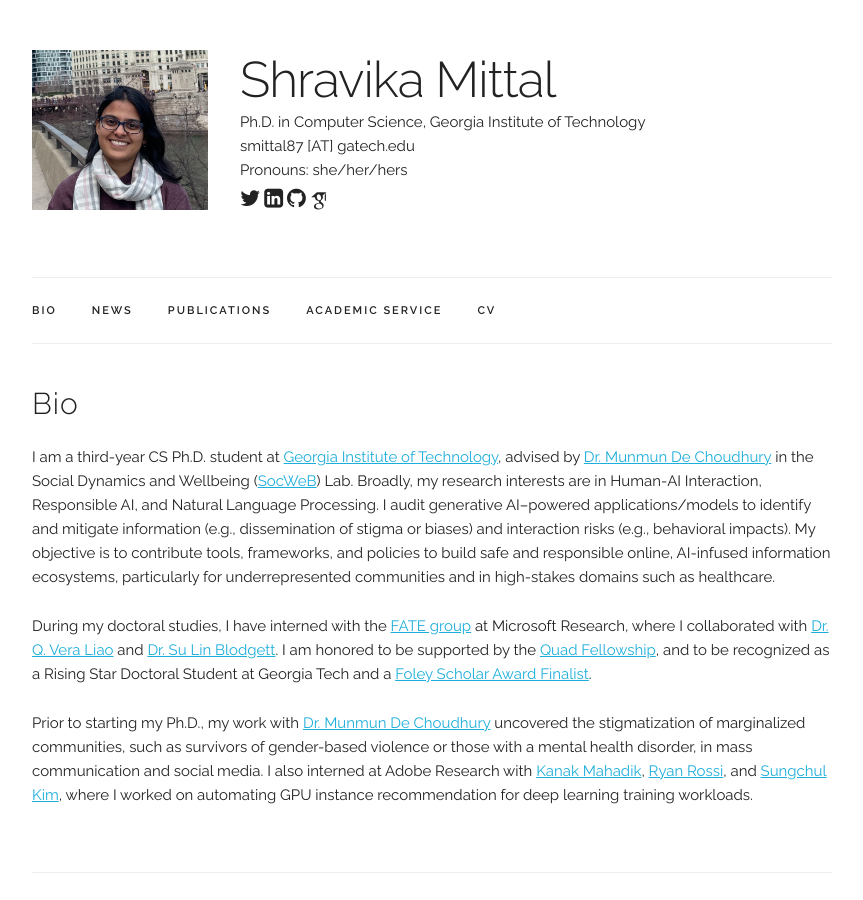
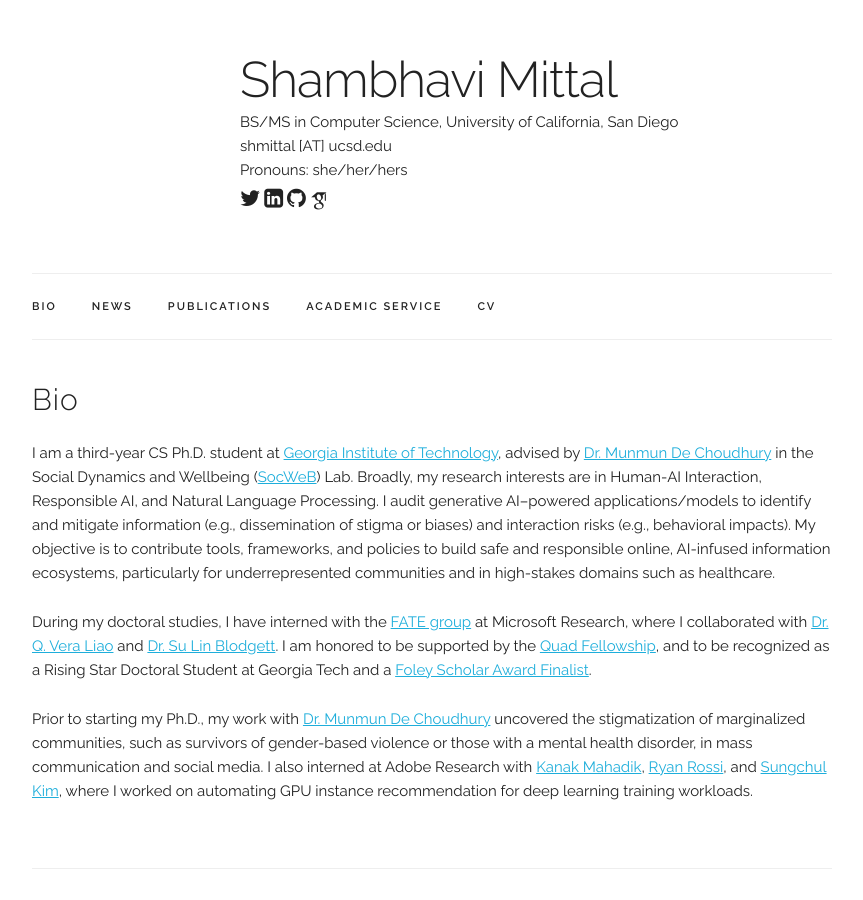
Before and after one commit to shambhavi-20/shambhavi-20.github.io, a Jekyll site: the page built from index.html, in a window 1280 px wide and 900 px high. Shown: the whole window, without its empty margins (208-1071 px from the left). Built offline with Jekyll 4.4.1, drawn with Linux system fonts in a browser that asks for light colours; some web fonts are replaced; some of the changed text lies outside the part shown.

Commit message:
fixed main information

```diff
--- a/_data/main_info.yaml
+++ b/_data/main_info.yaml
@@ -1,9 +1,9 @@
-name: "Shravika Mittal"
-title: "Ph.D. in Computer Science, Georgia Institute of Technology"
-email: "smittal87 [AT] gatech.edu"
-profile_pic: "/assets/profile-pics/ShravikaMittal_Headshot.jpg"
-twitter: "https://twitter.com/shravika_mittal"
-linkedin: "https://www.linkedin.com/in/shravikamittal"
-github: "https://github.com/mittalshravika"
-google_scholar: "https://scholar.google.com/citations?user=wpjLOG4AAAAJ&hl=en"
+name: "Shambhavi Mittal"
+title: "BS/MS in Computer Science, University of California, San Diego"
+email: "shmittal [AT] ucsd.edu"
+profile_pic: ""
+# twitter: "https://twitter.com/shravika_mittal"
+linkedin: "https://www.linkedin.com/in/shambhavimittal/"
+github: "https://github.com/shambhavi-20"
+# google_scholar: "https://scholar.google.com/citations?user=wpjLOG4AAAAJ&hl=en"
 # google_analystics_tracking_id: 'UA-46778883-1'
```
